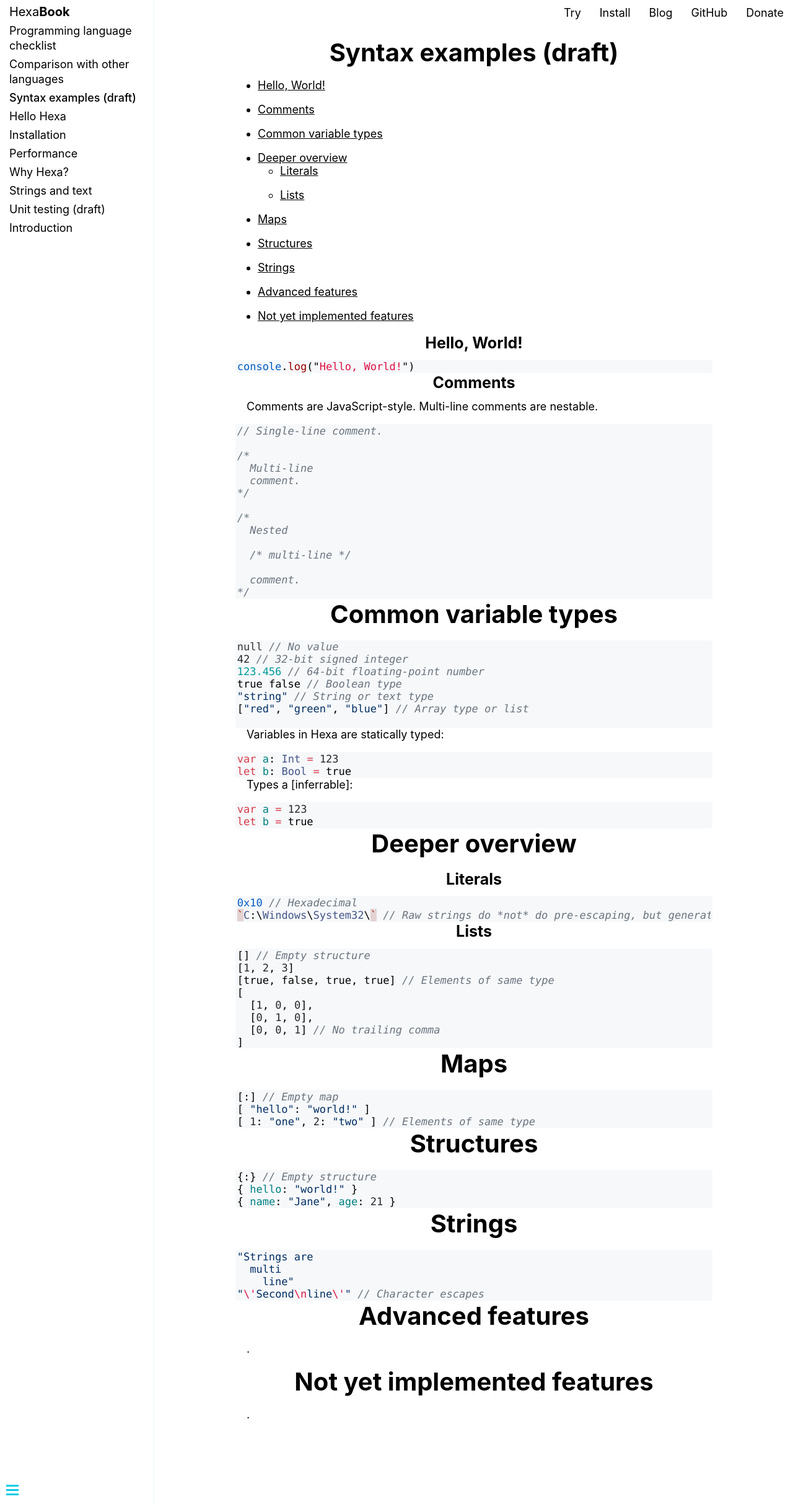
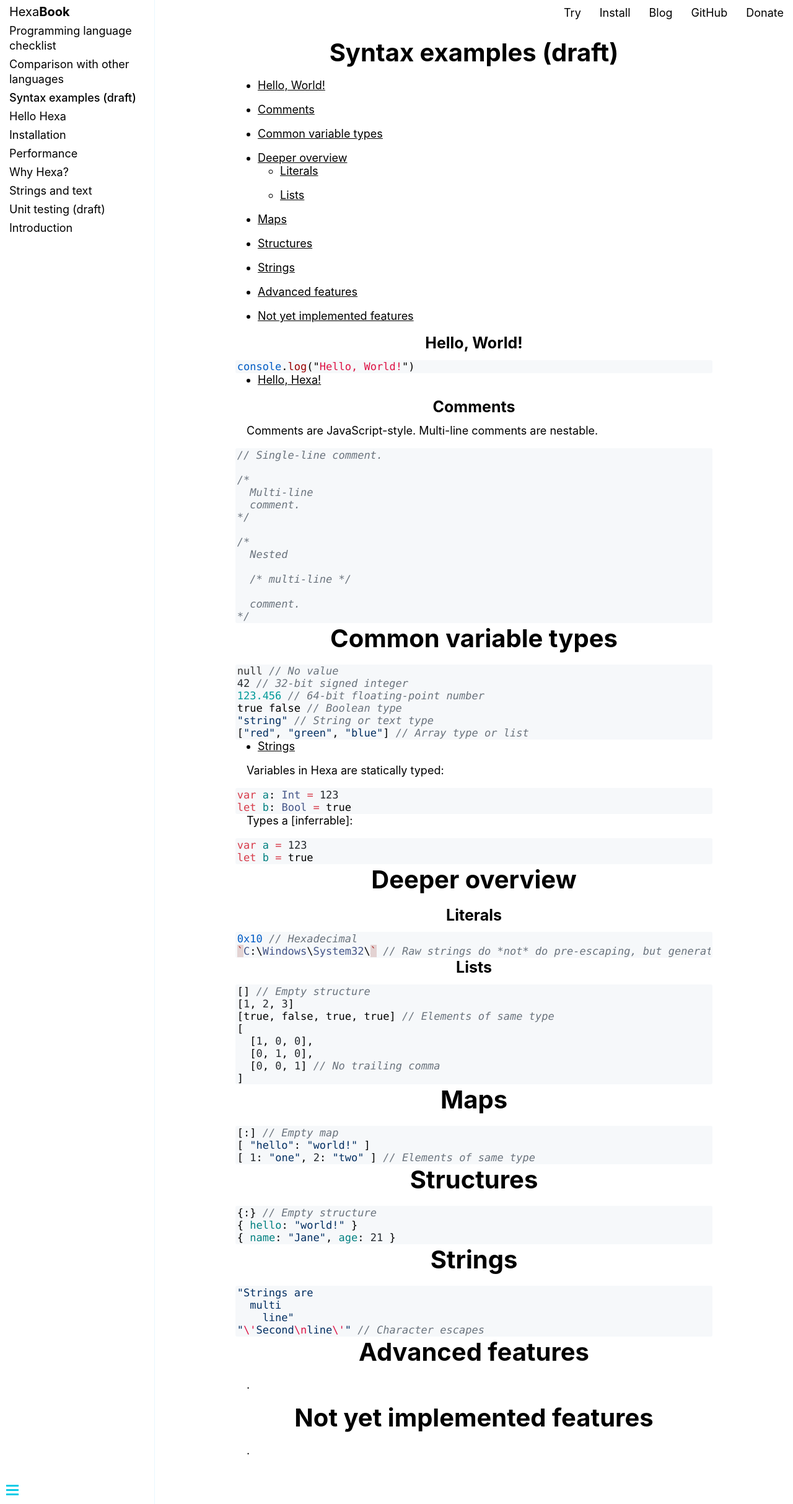
Before and after one commit to hexalang/hexalang.github.io, a Jekyll site: the page built from _book/Examples.md, in a window 1280 px wide. Shown: the whole page at 62% size. Built offline with Jekyll 4.4.1, drawn with Linux system fonts in a browser that asks for light colours.

Commit message:
Update Examples.md

````diff
--- a/_book/Examples.md
+++ b/_book/Examples.md
@@ -11,6 +11,8 @@
 ```js
 console.log("Hello, World!")
 ```
+
+- [Hello, Hexa!](https://hexalang.github.io/book/Hello.html)
 
 ### Comments
 
@@ -43,8 +45,9 @@
 true false // Boolean type
 "string" // String or text type
 ["red", "green", "blue"] // Array type or list
+```
 
-```
+- [Strings](https://hexalang.github.io/book/Strings.html)
 
 Variables in Hexa are statically typed:
 
````
